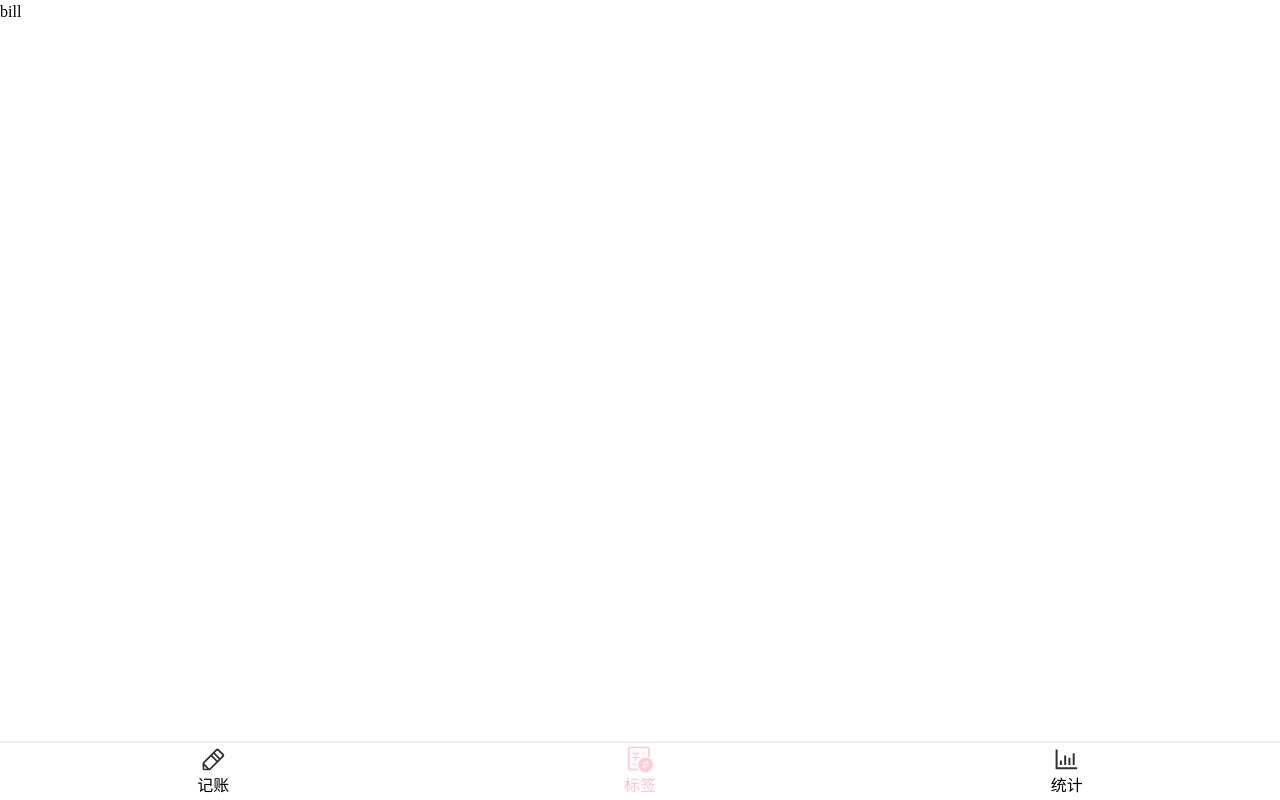
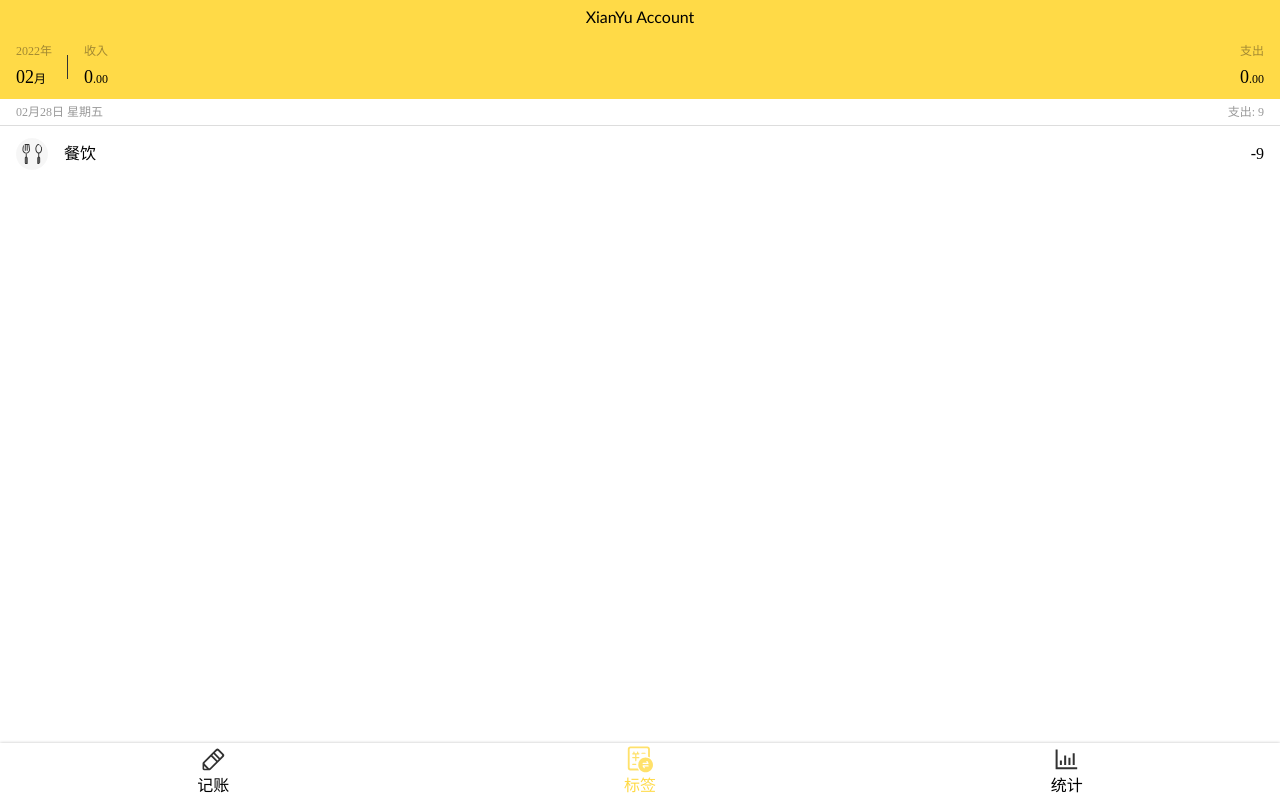
Before and after one commit to jaycemxy/money-bag, a Vue app: page /#/bill in a window 1280 px wide. Built offline with nearby package versions, Linux system fonts and the light colour scheme.

Commit message:
完成bill页布局

```diff
--- a/src/components/Nav.vue
+++ b/src/components/Nav.vue
@@ -34,7 +34,7 @@ nav {
     flex-direction: column;
   }
   > .item.selected {
-    color: pink;
+    color: #ffda47;
   }
 }
 </style>
--- a/src/views/Bill.vue
+++ b/src/views/Bill.vue
@@ -1,17 +1,140 @@
 <template>
-  <div>
-    <Layout>
-      <p>bill</p>
-    </Layout>
-  </div>
+  <Layout>
+    <header class="header">
+      <div class="logo">
+        <span>XianYu Account</span>
+      </div>
+      <div class="info">
+        <div class="calender">
+          <div class="label">2022年</div>
+          <div class="value">
+            <span>02</span>月
+          </div>
+        </div>
+        <div class="total">
+          <div>
+            <div class="label">收入</div>
+            <div class="value">
+                <span>0</span>.00
+            </div>
+          </div>
+          <div>
+            <div class="label">支出</div>
+            <div class="value">
+                <span>0</span>.00
+            </div>
+          </div>
+        </div>
+      </div>
+    </header>
+    <ul class="record">
+      <li>
+        <div class="title">
+          <span>02月28日 星期五</span>
+          <span>支出: 9</span>
+        </div>
+        <div class="item">
+          <div class="tag">
+              <Icon name="food" class="icon"/>
+              <span>餐饮</span>
+          </div>
+          <span>-9</span>
+        </div>
+      </li>
+    </ul>
+  </Layout>
 </template>
 
 <script lang="ts">
-  export default {
+import Vue from 'vue';
+import {Component} from 'vue-property-decorator';
+import Layout from '@/components/Layout.vue';
+import Icon from '@/components/Icon.vue';
 
-  }
+@Component({
+  components: {Layout, Icon}
+})
+export default class Bill extends Vue{
+
+}
 </script>
 
 <style lang="scss" scoped>
-
+.header {
+  background: #ffda47;
+  .logo {
+    font-family: "Gill Sans", sans-serif;
+    text-align: center;
+    padding: 5px 0;
+    span {}
+  }
+  .info {
+    display: flex;
+    align-items: center;
+    padding: 4px 0;
+    .calender {
+      position: relative;
+      padding: 4px 16px;
+      &::after {
+        content: '';
+        display: block;
+        width: 1px;
+        height: 24px;
+        background: #333333;
+        position: absolute;
+        top: 50%;
+        right: 0;
+        transform: translateY(-50%);
+      }
+    }
+    .label {
+      color: #a38932;
+      font-size: 12px;
+      margin-bottom: 4px;
+    }
+    .value {
+      font-size: 12px;
+      span {
+        font-size: 18px;
+      }
+    }
+  }
+  .total {
+    flex-grow: 1;
+    display: flex;
+    justify-content: space-between;
+    padding: 4px 16px;
+  }
+}
+.record {
+  > li {
+    > .title {
+      font-size: 12px;
+      color: #999999;
+      display: flex;
+      justify-content: space-between;
+      padding: 4px 16px;
+      border-bottom: 1px solid #dddddd;
+    }
+    > .item {
+      display: flex;
+      justify-content: space-between;
+      align-items: center;
+      padding: 12px 16px;
+      box-shadow: inset 0 -0.5px 0.5px -0.5px rgba(0, 0, 0, 0.2);
+      .tag {
+        display: flex;
+        align-items: center;
+        .icon {
+          width: 32px;
+          height: 32px;
+          background: #f5f5f5;
+          padding: 4px;
+          border-radius: 50%;
+          margin-right: 16px;
+        }
+      }
+    }
+  }
+}
 </style>
```
Also changed, not shown: src/assets/icons/food.svg (added).
